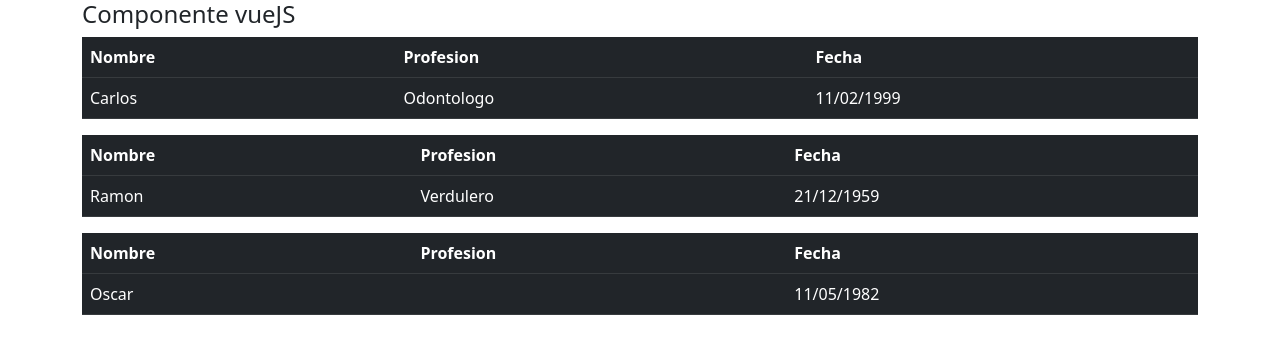
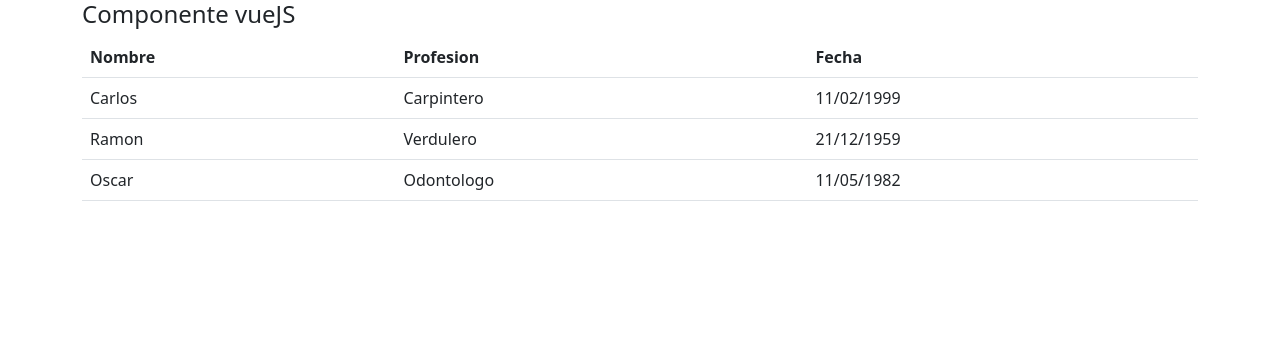
Before and after one commit to Smansilla98/vuejsMansilla.io, a plain HTML site: page index.html in a window 1280 px wide. Drawn offline with nearby package versions, Linux system fonts and the light colour scheme.

Commit message:
Fix vueJs

```diff
--- a/index.html
+++ b/index.html
@@ -16,11 +16,26 @@
         <h4>Componente vueJS</h4>
         <div class="row">
         <div id="app">
-           <prueba-componente :nombre="nombre1" :profesion="profesion1" :fecha="fecha1"></prueba-componente>
-                <prueba-componente :nombre="nombre2" :profesion="profesion2" :fecha="fecha2"></prueba-componente>
-                <prueba-componente :nombre="nombre3" :profesion="profesion3" :fecha="fecha3"></prueba-componente>
+            <!--<prueba-componente  v-for="(profesional,index) in profesionales" :key="index":nombre="profesional.nombre" :profesion="profesional.profesion" :fecha="profesional.fecha" ></prueba-componente>-->
+            <table class="table">
+                <thead>
+                    <tr>
+                        <th scope="col">Nombre</th>
+                        <th scope="col">Profesion</th>
+                        <th scope="col">Fecha</th>
+                    </tr>
+                </thead>
+                <tbody>
+                    <tr v-for="(profesional,index) in profesionales" :key="index">
+                        <td >{{profesional.nombre}}</td>
+                        <td>{{profesional.profesion}}</td>
+                        <td>{{profesional.fecha}}</td>
+                    </tr>
+                </tbody>
+            </table>
 
         </div>
+
     </div>
 
     <script src="https://cdn.jsdelivr.net/npm/bootstrap@5.2.2/dist/js/bootstrap.bundle.min.js"></script>
--- a/js/app.js
+++ b/js/app.js
@@ -1,15 +1,26 @@
 var app = new Vue({
     el: '#app',
     data:{
-        nombre1:"Carlos",
-        profesion1:"Carpintero",
-        fecha1:"11/02/1999",
-        nombre2:"Ramon",
-        profesion2:"Verdulero",
-        fecha2:"21/12/1959",
-        nombre3:"Oscar",
-        profesion1:"Odontologo",
-        fecha3:"11/05/1982"
+        profesionales: [
+        {
+            id: 1,
+            nombre:"Carlos",
+            profesion:"Carpintero",
+            fecha:"11/02/1999"
+        },
+        {
+            id: 2,
+            nombre:"Ramon",
+            profesion:"Verdulero",
+            fecha:"21/12/1959"
+        },
+        {
+            id: 3,
+            nombre:"Oscar",
+            profesion:"Odontologo",
+            fecha:"11/05/1982"
+        }
+        ]
 
     }
 
--- a/prueba-componente.js
+++ b/prueba-componente.js
@@ -4,10 +4,13 @@ Vue.component('prueba-componente',{
             nombre:"Pepe"
         }
     },
-    props:['nombre','profesion', 'fecha'],
+    props:{
+        nombre:String,
+        profesion:String,
+        fecha:String,
+    },
     template:/*html*/`
-
-    <table class="table table-dark">
+    <table class="table">
     <thead>
         <tr>
         <th scope="col">Nombre</th>
```
Lines whose indentation alone changed are shown as unchanged.
